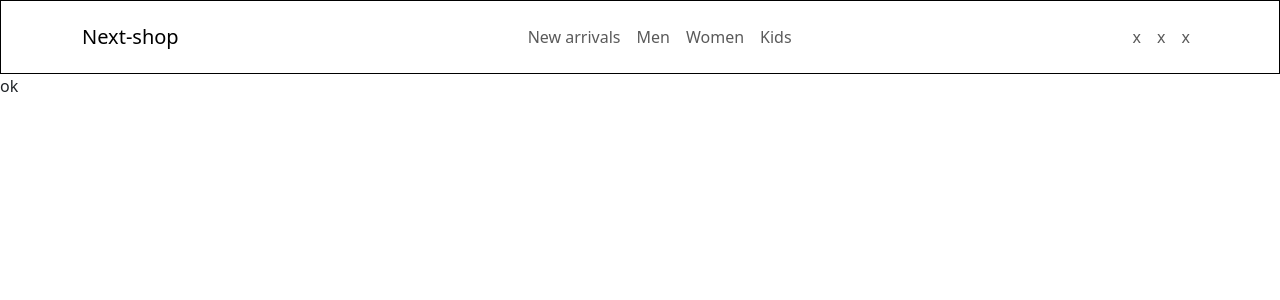
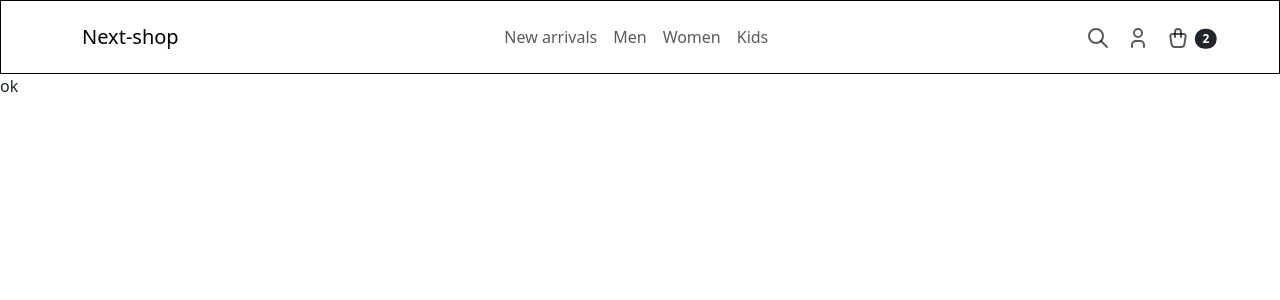
Before and after one commit to E1-XP/Next-Shop, a Next.js app: page / in a window 1280 px wide. Shown: the top 300 px of the page. Built offline with nearby package versions, Linux system fonts and the light colour scheme.

Commit message:
finalize navbar

```diff
--- a/components/navigation/index.tsx
+++ b/components/navigation/index.tsx
@@ -3,13 +3,13 @@ import Link from "next/link";
 import styles from "./navigation.module.scss";
 
 export const Navigation = () => (
-  <nav className={`navbar navbar-expand-lg ${styles.navigation}`}>
-    <div className="container">
+  <nav className={`navbar navbar-expand-md ${styles.navigation}`}>
+    <div className={`container ${styles.container}`}>
       <h1 className={`navbar-brand ${styles.navigation_logo}`}>
         <Link href="/">Next-shop</Link>
       </h1>
       <button
-        className="navbar-toggler"
+        className={`navbar-toggler ${styles.navigation__btn}`}
         type="button"
         data-bs-toggle="collapse"
         data-bs-target="#navbarSupportedContent"
@@ -20,7 +20,7 @@ export const Navigation = () => (
         <span className="navbar-toggler-icon"></span>
       </button>
       <div
-        className={`collapse navbar-collapse justify-content-between ${styles.navigation__listwrapper}`}
+        className={`collapse navbar-collapse justify-content-between flex-grow-0 ${styles.navigation__listwrapper}`}
         id="navbarSupportedContent"
       >
         <ul className={`navbar-nav my-2 ${styles.navigation__list}`}>
@@ -45,24 +45,74 @@ export const Navigation = () => (
             </Link>
           </li>
         </ul>
-        <ul className={`navbar-nav ${styles.navigation__list}`}>
+      </div>
+      <ul className={`navbar-nav ${styles["navigation__list--absolute"]}`}>
         <li className={`nav-item ${styles.navigation__item}`}>
           <Link className="nav-link" href="#">
-              x
+            <svg
+              xmlns="http://www.w3.org/2000/svg"
+              className="icon icon-tabler icon-tabler-search"
+              width="24"
+              height="24"
+              viewBox="0 0 24 24"
+              strokeWidth="2"
+              stroke="currentColor"
+              fill="none"
+              strokeLinecap="round"
+              strokeLinejoin="round"
+            >
+              <path stroke="none" d="M0 0h24v24H0z" fill="none"></path>
+              <circle cx="10" cy="10" r="7"></circle>
+              <line x1="21" y1="21" x2="15" y2="15"></line>
+            </svg>
           </Link>
         </li>
         <li className={`nav-item ${styles.navigation__item}`}>
           <Link className="nav-link" href="#">
-              x
+            <svg
+              xmlns="http://www.w3.org/2000/svg"
+              className="icon icon-tabler icon-tabler-user"
+              width="24"
+              height="24"
+              viewBox="0 0 24 24"
+              strokeWidth="2"
+              stroke="currentColor"
+              fill="none"
+              strokeLinecap="round"
+              strokeLinejoin="round"
+            >
+              <path stroke="none" d="M0 0h24v24H0z" fill="none"></path>
+              <circle cx="12" cy="7" r="4"></circle>
+              <path d="M6 21v-2a4 4 0 0 1 4 -4h4a4 4 0 0 1 4 4v2"></path>
+            </svg>
           </Link>
         </li>
         <li className={`nav-item ${styles.navigation__item}`}>
-            <Link className="nav-link" href="#">
-              x
+          <Link className="nav-link position-relative" href="#">
+            <svg
+              xmlns="http://www.w3.org/2000/svg"
+              className="icon icon-tabler icon-tabler-shopping-bag"
+              width="24"
+              height="24"
+              viewBox="0 0 24 24"
+              strokeWidth="2"
+              stroke="currentColor"
+              fill="none"
+              strokeLinecap="round"
+              strokeLinejoin="round"
+            >
+              <path stroke="none" d="M0 0h24v24H0z" fill="none"></path>
+              <path d="M6.331 8h11.339a2 2 0 0 1 1.977 2.304l-1.255 8.152a3 3 0 0 1 -2.966 2.544h-6.852a3 3 0 0 1 -2.965 -2.544l-1.255 -8.152a2 2 0 0 1 1.977 -2.304z"></path>
+              <path d="M9 11v-5a3 3 0 0 1 6 0v5"></path>
+            </svg>
+            <span
+              className={`position-absolute translate-middle badge rounded-pill bg-dark ${styles.badge}`}
+            >
+              2<span className="visually-hidden">unread messages</span>
+            </span>
           </Link>
         </li>
       </ul>
     </div>
-    </div>
   </nav>
 );
--- a/components/navigation/navigation.module.scss
+++ b/components/navigation/navigation.module.scss
@@ -1,21 +1,54 @@
+@import "../../node_modules/bootstrap/scss/functions";
+@import "../../node_modules/bootstrap/scss/variables";
+@import "../../node_modules/bootstrap/scss/mixins";
+
 .navigation {
-  display: flex;
-  align-items: center;
-  justify-content: space-between;
+  //   display: flex;
+  //   align-items: center;
+  //   justify-content: space-between;
   border: 1px solid black;
+
+  .container {
+    position: relative;
+  }
 
   &__logo {
   }
 
-  &__listwrapper {
-    flex-grow: 0.5;
+  &__btn {
+    border: none;
   }
 
-  &__list {
-    display: flex;
+  &__listwrapper {
+  }
+
+  &__list--absolute {
     flex-direction: row;
+    position: absolute;
+    right: 7rem;
+    top: -3px;
+
+    @include media-breakpoint-up(md) {
+      position: initial;
+    }
+
+    .navigation__item:nth-of-type(1),
+    .navigation__item:nth-of-type(2) {
+      @include media-breakpoint-down(md) {
+        @include visually-hidden;
+      }
+    }
   }
 
   &__item {
   }
+
+  .badge {
+    left: 160%;
+    top: 55%;
+
+    @include media-breakpoint-up(md) {
+      left: 120%;
+    }
+  }
 }
--- a/next.config.js
+++ b/next.config.js
@@ -1,6 +1,6 @@
 /** @type {import('next').NextConfig} */
 const nextConfig = {
   reactStrictMode: true,
-}
+};
 
-module.exports = nextConfig
+module.exports = nextConfig;
--- a/styles/_base.scss
+++ b/styles/_base.scss
@@ -1,12 +1,12 @@
 html {
-  @include bp($bp-very-large) {
-  }
+  // @include bp($bp-very-large) {
+  // }
 
-  @include bp($bp-large) {
-    font-size: 87.5%; // 14px
-  }
+  // @include bp($bp-large) {
+  //   font-size: 87.5%; // 14px
+  // }
 
-  @include bp($bp-very-small) {
-    font-size: 75%; // 12px
-  }
+  // @include bp($bp-very-small) {
+  //   font-size: 75%; // 12px
+  // }
 }
--- a/styles/_mixins.scss
+++ /dev/null
@@ -1,5 +0,0 @@
-@mixin bp($size) {
-  @media only screen and (max-width: $size) {
-    @content;
-  }
-}
--- a/styles/main.scss
+++ b/styles/main.scss
@@ -1,8 +1,10 @@
 @import "node_modules/modern-normalize/modern-normalize.css";
 @import "../node_modules/bootstrap/scss/bootstrap";
+@import "../node_modules/bootstrap/scss/functions";
+@import "../node_modules/bootstrap/scss/variables";
+@import "../node_modules/bootstrap/scss/mixins";
 
 @import "./reset";
 @import "./variables";
 @import "./typography";
-@import "./mixins";
 @import "./base";
```
Lines whose indentation alone changed are shown as unchanged.
